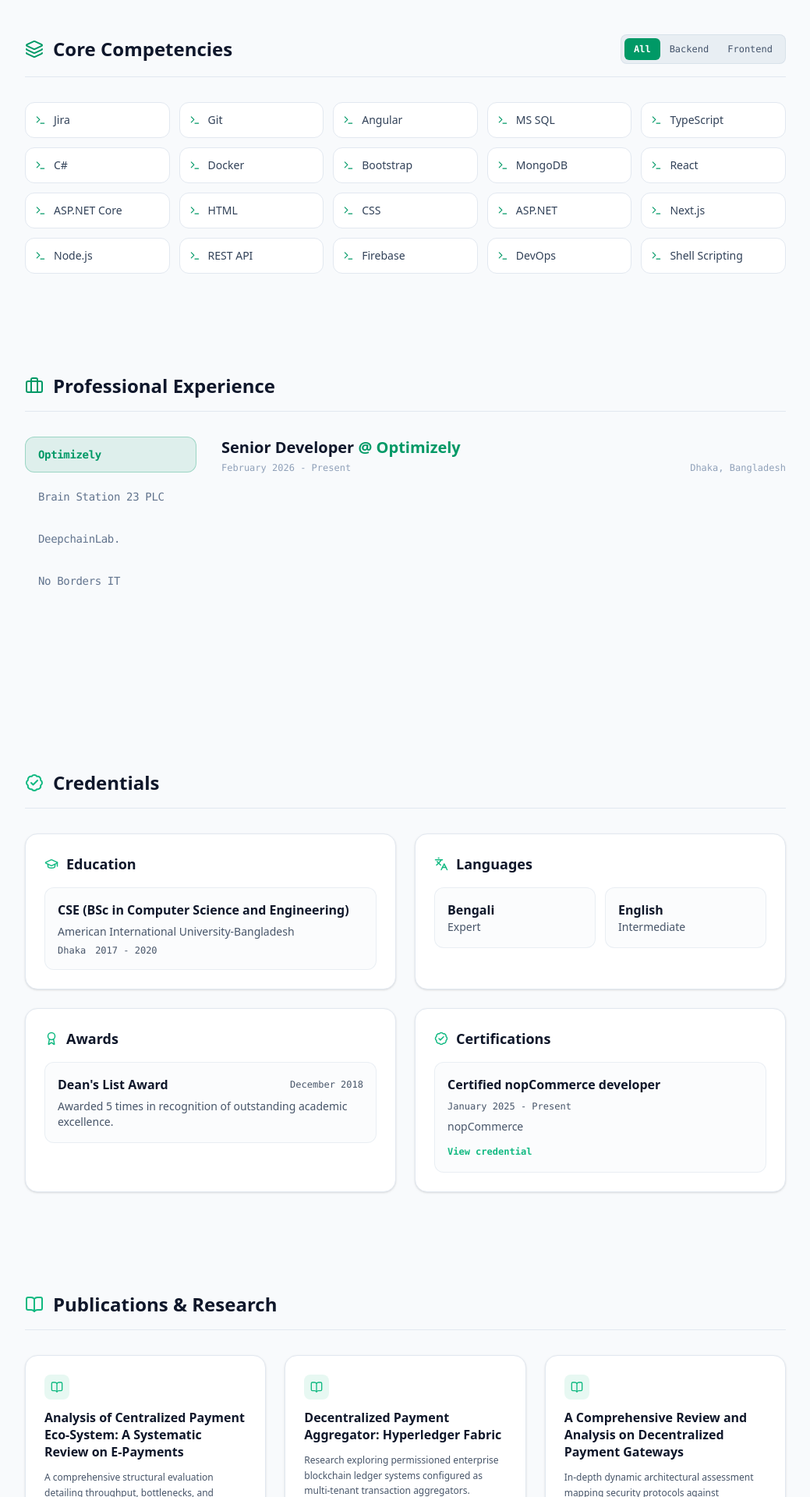
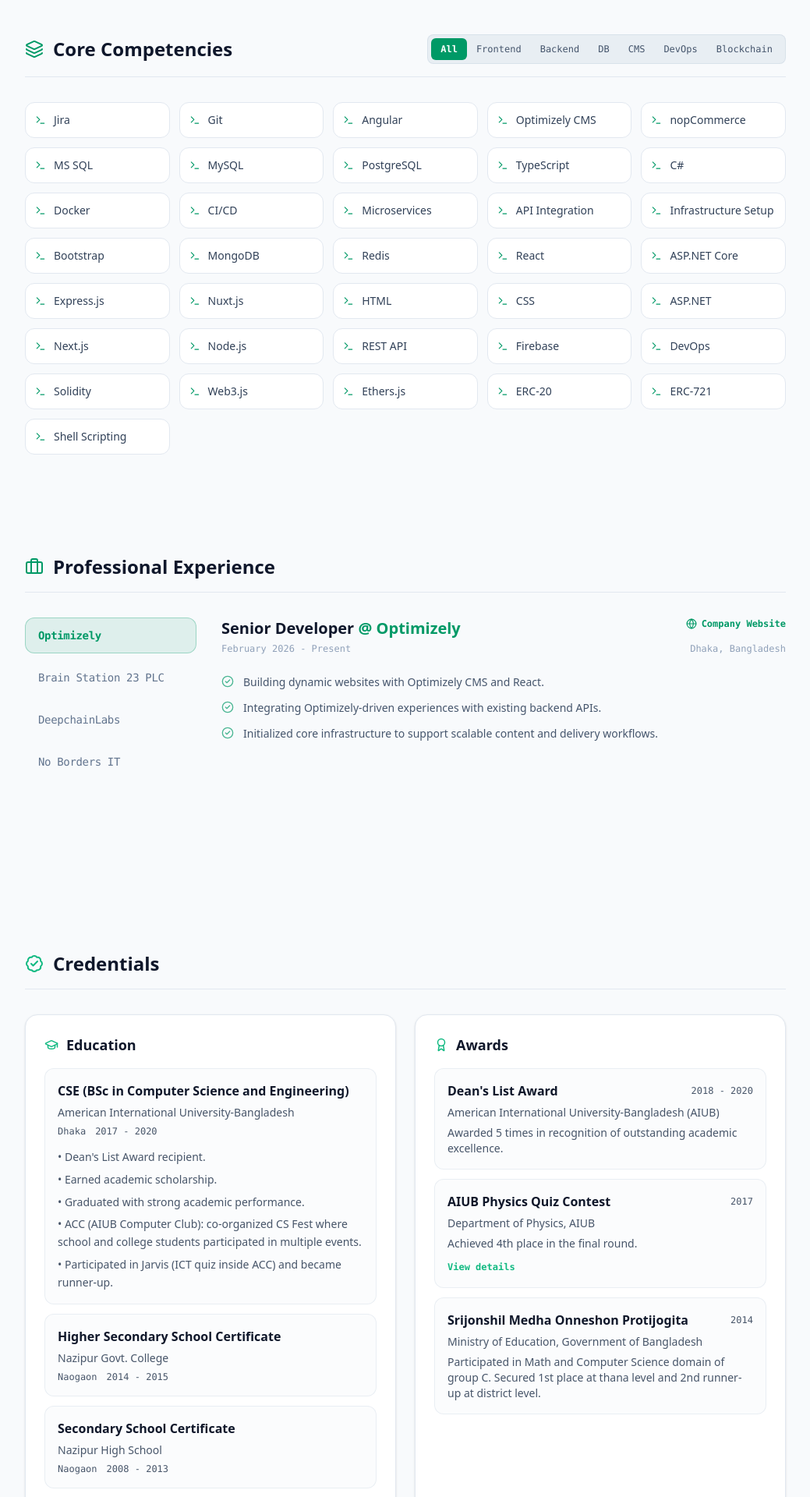
Before and after one commit to deba1/deba1.github.io, a Next.js app: page / in a window 1280 px wide. Shown: the part 820-2740 px from the top of the page at 78% size, without its empty margins (120-1159 px from the left). Built offline with nearby package versions, Linux system fonts and the light colour scheme.

Commit message:
feat: enhance profile data structure with additional fields for achievements, issuer, and links; update components to reflect new data

```diff
--- a/src/components/credentials.tsx
+++ b/src/components/credentials.tsx
@@ -1,11 +1,6 @@
 import { profileData } from "@/data/profile-data";
 import { motion } from "framer-motion";
-import {
-  AwardIcon,
-  BadgeCheckIcon,
-  GraduationCapIcon,
-  LanguagesIcon,
-} from "lucide-react";
+import { AwardIcon, BadgeCheckIcon, GraduationCapIcon } from "lucide-react";
 
 export function Credentials() {
   return (
@@ -41,30 +36,19 @@
                   <span>{education.location}</span>
                   <span>{education.duration}</span>
                 </div>
-              </div>
-            ))}
-          </div>
-        </motion.div>
-
-        <motion.div
-          whileHover={{ y: -4 }}
-          className="p-6 rounded-2xl bg-card text-card-foreground border border-border shadow-sm dark:shadow-none space-y-4"
-        >
-          <div className="flex items-center gap-2.5">
-            <LanguagesIcon className="text-primary" size={18} />
-            <h3 className="text-lg font-semibold">Languages</h3>
-          </div>
-
-          <div className="grid grid-cols-1 sm:grid-cols-2 gap-3">
-            {profileData.languages.map((language) => (
-              <div
-                key={language.name}
-                className="rounded-xl border border-border/70 bg-muted/30 p-4"
-              >
-                <p className="font-semibold text-foreground">{language.name}</p>
-                <p className="text-sm text-muted-foreground">
-                  {language.proficiency}
-                </p>
+                {education.achievements &&
+                  education.achievements.length > 0 && (
+                    <ul className="pt-2 space-y-1.5">
+                      {education.achievements.map((achievement) => (
+                        <li
+                          key={`${education.institution}-${achievement}`}
+                          className="text-sm text-muted-foreground leading-relaxed"
+                        >
+                          • {achievement}
+                        </li>
+                      ))}
+                    </ul>
+                  )}
               </div>
             ))}
           </div>
@@ -91,9 +75,24 @@
                     {award.date}
                   </span>
                 </div>
+                {award.issuer && (
+                  <p className="text-sm text-muted-foreground">
+                    {award.issuer}
+                  </p>
+                )}
                 <p className="text-sm text-muted-foreground">
                   {award.description}
                 </p>
+                {award.link && (
+                  <a
+                    href={award.link}
+                    target="_blank"
+                    rel="noreferrer"
+                    className="inline-flex items-center text-xs font-mono font-bold text-primary hover:opacity-80"
+                  >
+                    View details
+                  </a>
+                )}
               </div>
             ))}
           </div>
--- a/src/components/experience.tsx
+++ b/src/components/experience.tsx
@@ -1,4 +1,4 @@
-import { BriefcaseIcon, CheckCircle2Icon } from "lucide-react";
+import { BriefcaseIcon, CheckCircle2Icon, GlobeIcon } from "lucide-react";
 import { profileData } from "@/data/profile-data";
 import { useState } from "react";
 import { motion } from "framer-motion";
@@ -17,7 +17,6 @@
           Professional Experience
         </h2>
       </div>
-
       <div className="grid grid-cols-1 md:grid-cols-4 gap-8">
         {/* Tab Navigation Controls */}
         <div className="flex flex-row md:flex-col overflow-x-auto md:overflow-x-visible gap-2 pb-2 md:pb-0">
@@ -41,12 +40,25 @@
             className="space-y-6"
           >
             <div>
+              <div className="flex flex-wrap items-start justify-between gap-3">
                 <h3 className="text-xl font-bold text-slate-900 dark:text-slate-100">
                   {profileData.experiences[activeTab].role}{" "}
                   <span className="text-emerald-600 dark:text-emerald-400">
                     @ {profileData.experiences[activeTab].company}
                   </span>
                 </h3>
+                {profileData.experiences[activeTab].website && (
+                  <a
+                    href={profileData.experiences[activeTab].website}
+                    target="_blank"
+                    rel="noreferrer"
+                    className="inline-flex items-center gap-1.5 text-xs font-mono font-bold text-emerald-600 dark:text-emerald-400 hover:opacity-80"
+                  >
+                    <GlobeIcon size={14} />
+                    Company Website
+                  </a>
+                )}
+              </div>
               <div className="flex justify-between items-center text-xs font-mono text-slate-400 dark:text-slate-500 mt-1">
                 <span>{profileData.experiences[activeTab].duration}</span>
                 <span>{profileData.experiences[activeTab].location}</span>
--- a/src/components/skills.tsx
+++ b/src/components/skills.tsx
@@ -3,38 +3,65 @@
 import { LayersIcon, TerminalIcon } from "lucide-react";
 import { useMemo, useState } from "react";
 
-type SkillFilter = "All" | "Backend" | "Frontend";
+type SkillFilter =
+  | "All"
+  | "Frontend"
+  | "Backend"
+  | "DB"
+  | "CMS"
+  | "DevOps"
+  | "Blockchain";
 
 const SKILL_TYPES = [
   "All",
+  "Frontend",
   "Backend",
-  "Frontend",
+  "DB",
+  "CMS",
+  "DevOps",
+  "Blockchain",
 ] as const satisfies SkillFilter[];
 
-const backendSkills = [
-  "ASP.NET Core",
-  "NestJS",
-  "NodeJS",
-  "MSSQL",
-  "MySQL",
-  "Postgres",
-  "MongoDB",
-];
-
-const frontendSkills = ["TypeScript", "NextJS", "ReactJS", "Angular"];
+const skillGroups: Record<Exclude<SkillFilter, "All">, string[]> = {
+  Frontend: [
+    "React",
+    "Next.js",
+    "Angular",
+    "TypeScript",
+    "HTML",
+    "CSS",
+    "Bootstrap",
+  ],
+  Backend: [
+    "ASP.NET Core",
+    "ASP.NET",
+    "Node.js",
+    "Express.js",
+    "REST API",
+    "API Integration",
+    "Microservices",
+  ],
+  DB: ["MS SQL", "MongoDB", "Redis", "MySQL", "PostgreSQL"],
+  CMS: ["Optimizely CMS", "nopCommerce", "WooCommerce"],
+  DevOps: [
+    "Docker",
+    "CI/CD",
+    "DevOps",
+    "Infrastructure Setup",
+    "Firebase",
+    "Git",
+  ],
+  Blockchain: ["Solidity", "Web3.js", "Ethers.js", "ERC-20", "ERC-721"],
+};
 
 export function Skills() {
   const [skillFilter, setSkillFilter] = useState<SkillFilter>("All");
 
-  const filteredSkills = useMemo(
-    () =>
-      profileData.skills.filter((skill) => {
-        if (skillFilter === "Backend") return backendSkills.includes(skill);
-        if (skillFilter === "Frontend") return frontendSkills.includes(skill);
-        return true;
-      }),
-    [skillFilter],
-  );
+  const filteredSkills = useMemo(() => {
+    if (skillFilter === "All") return profileData.skills;
+    const selectedGroup = new Set(skillGroups[skillFilter]);
+    return profileData.skills.filter((skill) => selectedGroup.has(skill));
+  }, [skillFilter]);
 
   return (
     <section id="skills" className="space-y-8 scroll-mt-20">
--- a/src/data/profile-data.ts
+++ b/src/data/profile-data.ts
@@ -11,14 +11,25 @@
     "Jira",
     "Git",
     "Angular",
+    "Optimizely CMS",
+    "nopCommerce",
     "MS SQL",
+    "MySQL",
+    "PostgreSQL",
     "TypeScript",
     "C#",
     "Docker",
+    "CI/CD",
+    "Microservices",
+    "API Integration",
+    "Infrastructure Setup",
     "Bootstrap",
     "MongoDB",
+    "Redis",
     "React",
     "ASP.NET Core",
+    "Express.js",
+    "Nuxt.js",
     "HTML",
     "CSS",
     "ASP.NET",
@@ -27,19 +38,30 @@
     "REST API",
     "Firebase",
     "DevOps",
+    "Solidity",
+    "Web3.js",
+    "Ethers.js",
+    "ERC-20",
+    "ERC-721",
     "Shell Scripting",
   ],
   experiences: [
     {
       company: "Optimizely",
+      website: "https://www.optimizely.com/",
       role: "Senior Developer",
       duration: "February 2026 - Present",
       location: "Dhaka, Bangladesh",
-      highlights: [],
+      highlights: [
+        "Building dynamic websites with Optimizely CMS and React.",
+        "Integrating Optimizely-driven experiences with existing backend APIs.",
+        "Initialized core infrastructure to support scalable content and delivery workflows.",
+      ],
       projects: []
     },
     {
       company: "Brain Station 23 PLC",
+      website: "https://brainstation-23.com/",
       role: "Senior Software Engineer I",
       duration: "January 2022 - January 2026",
       location: "Dhaka, Bangladesh",
@@ -67,7 +89,8 @@
       projects: []
     },
     {
-      company: "DeepchainLab.",
+      company: "DeepchainLabs",
+      website: "https://deepchainlabs.com/",
       role: "Junior Software Engineer",
       duration: "October 2020 - January 2022",
       location: "Dhaka, Bangladesh",
@@ -81,6 +104,7 @@
     },
     {
       company: "No Borders IT",
+      website: "https://nobordersit.com/",
       role: "Software Developer Intern",
       duration: "January 2020 - May 2020",
       location: "Dhaka, Bangladesh",
@@ -99,6 +123,31 @@
       institution: "American International University-Bangladesh",
       location: "Dhaka",
       duration: "2017 - 2020",
+      achievements: [
+        "Dean's List Award recipient.",
+        "Earned academic scholarship.",
+        "Graduated with strong academic performance.",
+        "ACC (AIUB Computer Club): co-organized CS Fest where school and college students participated in multiple events.",
+        "Participated in Jarvis (ICT quiz inside ACC) and became runner-up.",
+      ],
+    },
+    {
+      degree: "Higher Secondary School Certificate",
+      institution: "Nazipur Govt. College",
+      location: "Naogaon",
+      duration: "2014 - 2015",
+    },
+    {
+      degree: "Secondary School Certificate",
+      institution: "Nazipur High School",
+      location: "Naogaon",
+      duration: "2008 - 2013",
+    },
+    {
+      degree: "Primary Education",
+      institution: "Oxford Pre-Cadet and Kinder-garten School",
+      location: "Naogaon",
+      duration: "2001 - 2007",
     }
   ],
   languages: [
@@ -114,9 +163,23 @@
   awards: [
     {
       title: "Dean's List Award",
-      date: "December 2018",
+      date: "2018 - 2020",
+      issuer: "American International University-Bangladesh (AIUB)",
       description: "Awarded 5 times in recognition of outstanding academic excellence.",
-    }
+    },
+    {
+      title: "AIUB Physics Quiz Contest",
+      date: "2017",
+      issuer: "Department of Physics, AIUB",
+      description: "Achieved 4th place in the final round.",
+      link: "https://www.aiub.edu/department-of-physics-of-aiub-has-organized-physics-quiz-contest-on-the-special-occasion-of-the-month-of-victory-of-bangladesh",
+    },
+    {
+      title: "Srijonshil Medha Onneshon Protijogita",
+      date: "2014",
+      issuer: "Ministry of Education, Government of Bangladesh",
+      description: "Participated in Math and Computer Science domain of group C. Secured 1st place at thana level and 2nd runner-up at district level.",
+    },
   ],
   certifications: [
     {
--- a/src/types.ts
+++ b/src/types.ts
@@ -1,5 +1,6 @@
 export interface Experience {
   company: string;
+  website?: string;
   role: string;
   duration: string;
   location: string;
@@ -12,6 +13,7 @@
   institution: string;
   location: string;
   duration: string;
+  achievements?: string[];
 }
 
 export interface Language {
@@ -23,6 +25,8 @@
   title: string;
   date: string;
   description: string;
+  issuer?: string;
+  link?: string;
 }
 
 export interface Certification {
```
Lines whose indentation alone changed are shown as unchanged.
